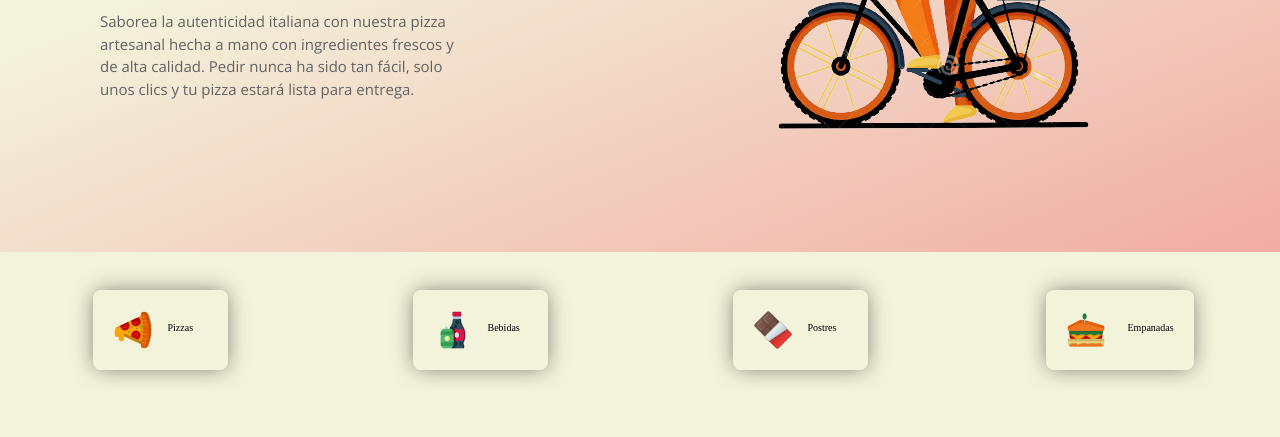
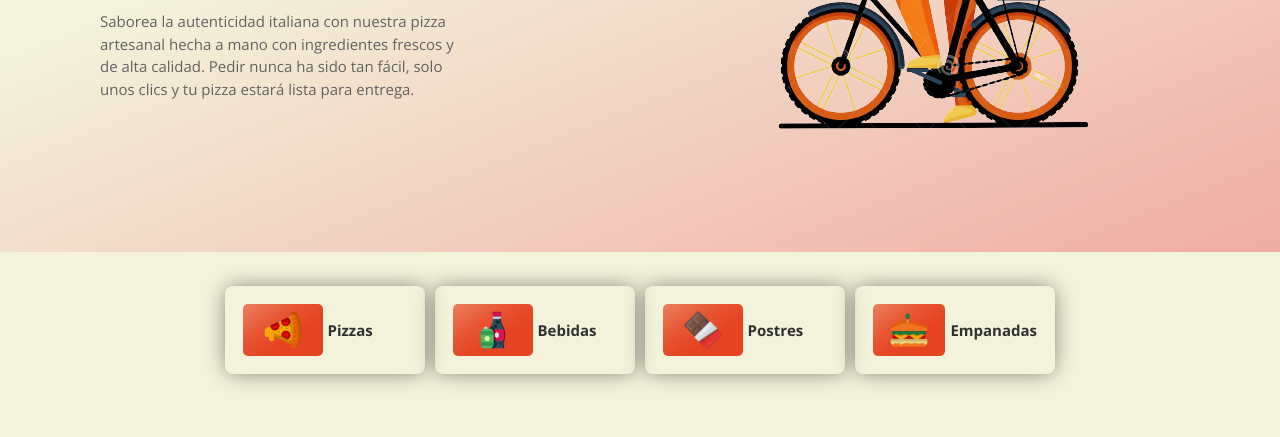
Before and after one commit to LuisLunaV/Frontend-pizzeria-Remolo, a plain HTML site: page index.html in a window 1280 px wide. Shown: the part 363-800 px from the top of the page. Drawn offline with nearby package versions, Linux system fonts and the light colour scheme.

Commit message:
Se agrega estilos a los items de categorias

```diff
--- a/CSS/styles.css
+++ b/CSS/styles.css
@@ -103,37 +103,52 @@ img {
 .lista-categorias {
   height: 19.5vh;
   display: flex;
+  justify-content: center;
   align-items: center;
 }
 .lista-categorias ul {
   margin: 0;
   padding: 0;
-  width: 100%;
+  width: auto;
   height: auto;
   list-style: none;
   display: grid;
   grid-template-columns:repeat( 4, 1fr);
+  gap: 1rem;
 
 }
 
 .item {
+  overflow: hidden;
   /* Centramos los items dentro de la cuadricula del grid  "li"*/
   justify-self: center;
   align-self: center;
   /* ********** */
   overflow: hidden;
-  padding: 2rem;
-  max-width: 15rem;
+  padding: 1.8rem;
+  width: 20rem;
+  max-width: 20rem;
   border-radius: .8rem;
   box-shadow: 0px 0px 21px -2px rgba(0,0,0,0.53);
   display: grid;
   grid-template-columns: repeat(2, 1fr);
-  gap: 1.5rem;
+  gap:.5rem;
 }
-
-
-
+.img-categoria{
+  border-radius: .5rem;
+  background-image: linear-gradient(to right bottom, #ea7f60, #ea7554, #e96b49, #e8603d, #e75432, #e64f2d, #e64927, #e54322, #e54322, #e54322, #e54322, #e54322);
+  display: flex;
+  justify-content: center;
+  align-items: center;
+}
 .img-categoria img {
   max-height: 4rem;
   max-width: 4rem;
 }
+
+.nombre-categoria p{
+  color: #313130;
+  font-family: var(--fuenteSecundaria);
+  font-weight: 700;
+  font-size: 1.5rem;
+}
--- a/index.html
+++ b/index.html
@@ -4,24 +4,28 @@
     <meta charset="UTF-8" />
     <meta http-equiv="X-UA-Compatible" content="IE=edge" />
     <meta name="viewport" content="width=device-width, initial-scale=1.0" />
-    <link rel="shortcut icon" href="assets/icon/logo.ico" type="image/x-icon">
-    <link href="https://fonts.googleapis.com/css2?family=Montserrat:wght@400;500;600;700;800;900&family=Open+Sans:wght@300;400;500;600;700;800&display=swap" rel="stylesheet">
-    <link rel="stylesheet" href="CSS/normalize.css">
-    <link rel="stylesheet" href="CSS/styles.css">
+    <link rel="shortcut icon" href="assets/icon/logo.ico" type="image/x-icon" />
+    <link
+      href="https://fonts.googleapis.com/css2?family=Montserrat:wght@400;500;600;700;800;900&family=Open+Sans:wght@300;400;500;600;700;800&display=swap"
+      rel="stylesheet"
+    />
+    <link rel="stylesheet" href="CSS/normalize.css" />
+    <link rel="stylesheet" href="CSS/styles.css" />
     <title>DON REMOLO</title>
   </head>
   <body>
     <header>
       <div class="nombre-logo">
-            <img src="./assets/img/logo/logo.jpg" class="logo" alt="">
+        <img src="./assets/img/logo/logo.jpg" class="logo" alt="" />
         <h4>PIZZERÍA <span>DON REMOLO</span></h4>
       </div>
 
       <div class="dropdown">
-            <button class="btn-dropdown" type="button" >
-              HOLA, CLIENTE
-            </button>
-            <div class="dropdown-menu mostrar-dropdown" aria-labelledby="dropdownMenuButton">
+        <a class="btn-dropdown" href="#"> HOLA, CLIENTE </a>
+        <div
+          class="dropdown-menu mostrar-dropdown"
+          aria-labelledby="dropdownMenuButton"
+        >
           <a class="dropdown-item" href="#">Inicia tu pedido</a>
         </div>
       </div>
@@ -29,13 +33,15 @@
 
     <main class="cuerpo">
       <div class="informacion-principal ancho-50">
-        <h1>Recibe tu comida<br/>sin necesidad<br/>de salir de casa.</h1>
-        <p class="p-large">Saborea la autenticidad italiana con nuestra pizza artesanal hecha a mano con ingredientes frescos y de alta calidad.
-          Pedir nunca ha sido tan fácil, solo unos clics y tu pizza estará lista para entrega.
+        <h1>Recibe tu comida<br />sin necesidad<br />de salir de casa.</h1>
+        <p class="p-large">
+          Saborea la autenticidad italiana con nuestra pizza artesanal hecha a
+          mano con ingredientes frescos y de alta calidad. Pedir nunca ha sido
+          tan fácil, solo unos clics y tu pizza estará lista para entrega.
         </p>
       </div>
       <div class="imagen-principal ancho-50">
-        <img src="./assets/img/bici-uno-sinfondo.png" alt="">
+        <img src="./assets/img/bici-uno-sinfondo.png" alt="" />
       </div>
     </main>
 
```
Lines whose indentation alone changed are shown as unchanged.
